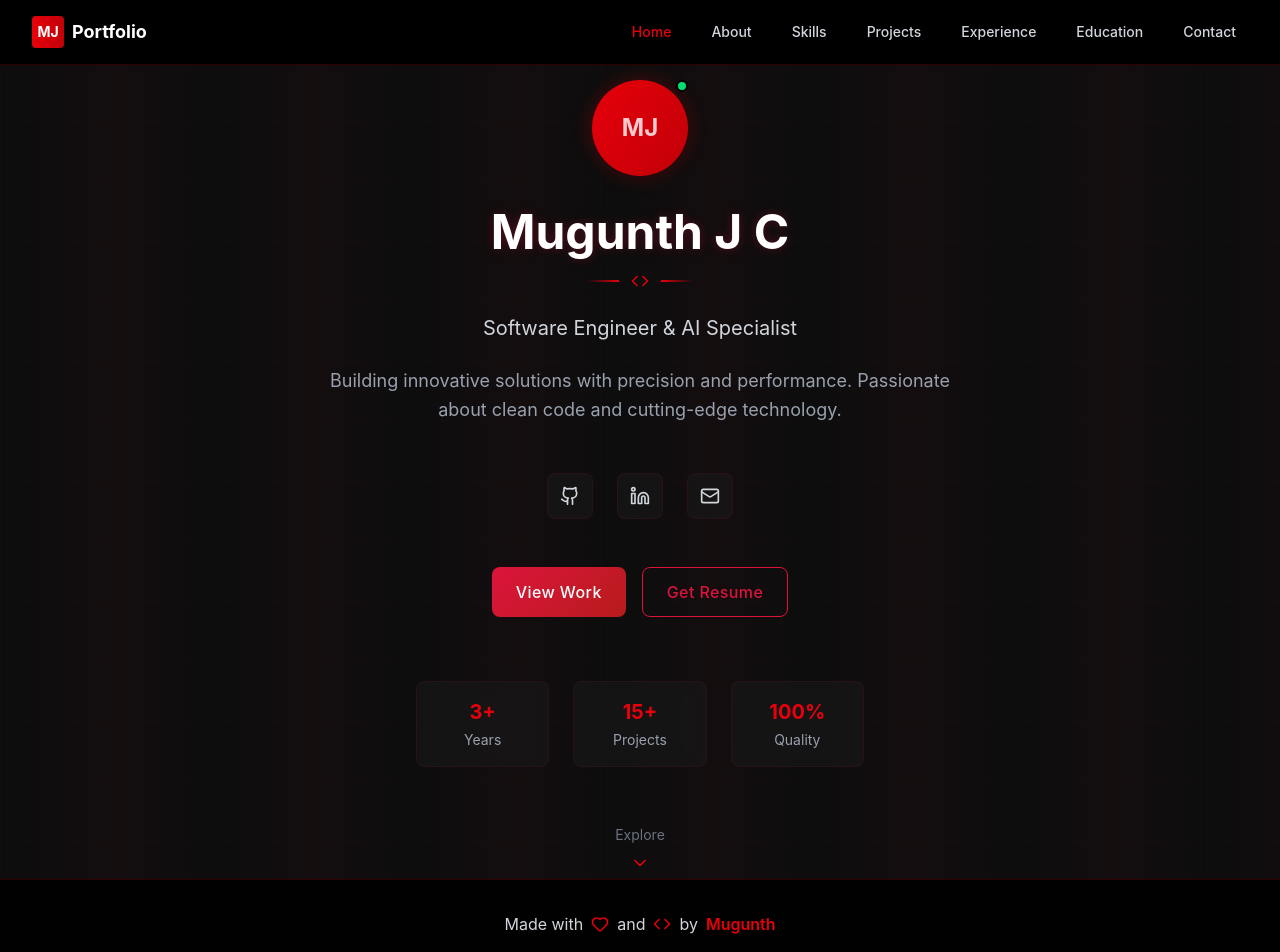
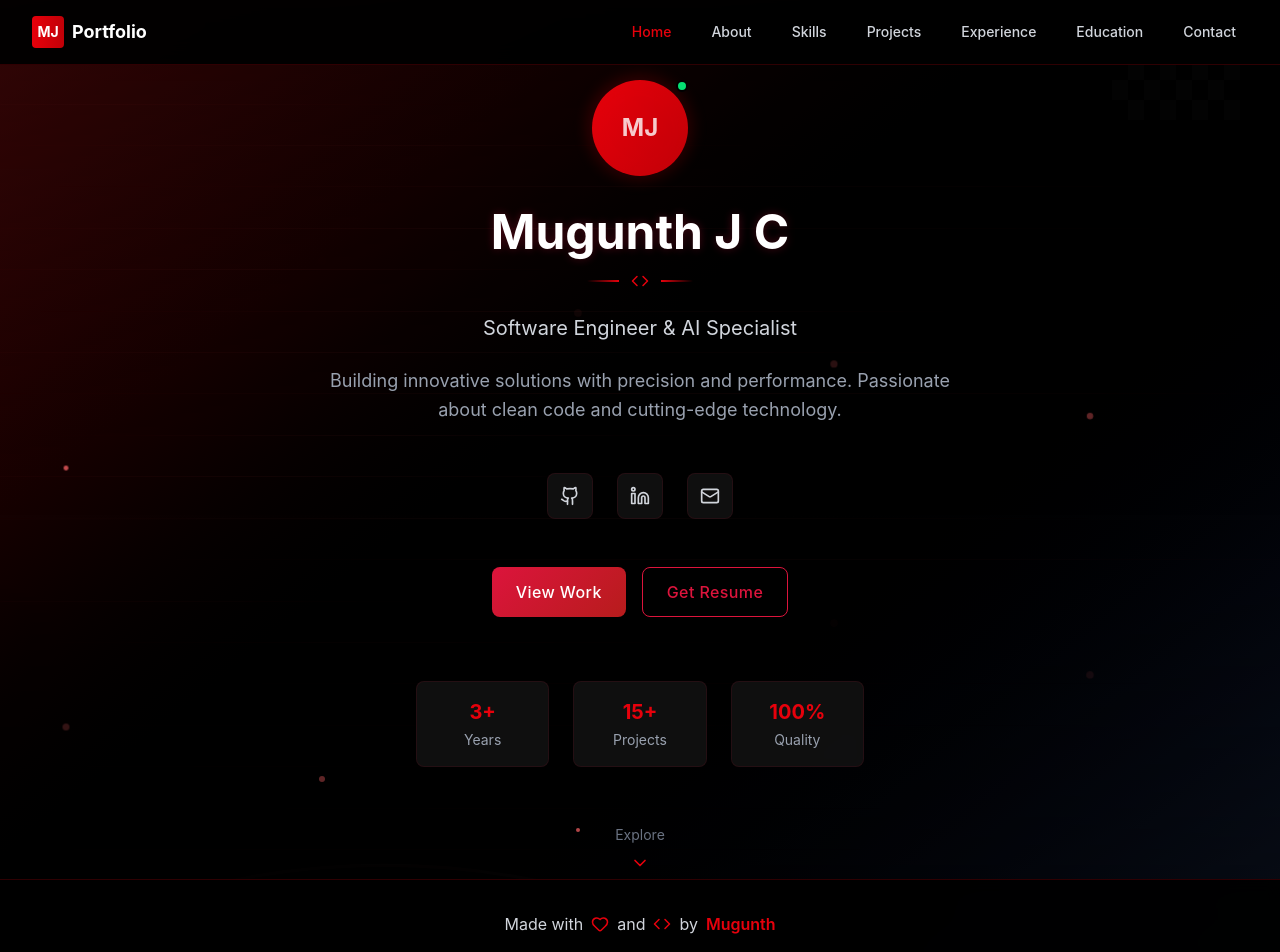
Before and after one commit to tabspacecoder/mugunthjc, a React (Vite) app: page / in a window 1280 px wide. Shown: the top 952 px of the page. Built offline with nearby package versions, Linux system fonts and the light colour scheme.

Commit message:
Changed theme and added data

```diff
--- a/src/App.jsx
+++ b/src/App.jsx
@@ -8,7 +8,6 @@ import Experience from './pages/Experience.jsx';
 import Education from './pages/Education.jsx';
 import Contact from './pages/Contact.jsx';
 import Footer from './components/Footer.jsx';
-import BackgroundAnimation from './components/BackgroundAnimation.jsx';
 import ClickSpark from './animations/ClickSpark.jsx';
 
 function App() {
@@ -36,9 +35,81 @@ function App() {
   };
 
   return (
-    <div className="min-h-screen ferrari-gradient ferrari-grid relative">
-      <BackgroundAnimation />
-      <Navigation activeSection={activeSection} setActiveSection={setActiveSection} />
+    <div className="min-h-screen relative overflow-hidden bg-gradient-to-br from-red-950 via-black to-gray-900">
+    {/* F1 Racing Background Elements */}
+    <div className="absolute inset-0 opacity-10">
+      {/* Racing stripes */}
+      <div className="absolute top-0 left-0 w-full h-2 bg-gradient-to-r from-red-500 via-white to-red-500"></div>
+      <div className="absolute bottom-0 left-0 w-full h-2 bg-gradient-to-r from-red-500 via-white to-red-500"></div>
+
+      {/* Checkered flag pattern */}
+      <div className="absolute top-10 right-10 w-32 h-20 opacity-20">
+        <div className="grid grid-cols-8 grid-rows-4 w-full h-full">
+          {Array.from({ length: 32 }, (_, i) => (
+            <div
+              key={i}
+              className={`${
+                (Math.floor(i / 8) + (i % 8)) % 2 === 0 ? 'bg-white' : 'bg-black'
+              }`}
+            ></div>
+          ))}
+        </div>
+      </div>
+
+      {/* Speed lines */}
+      <div className="absolute inset-0">
+        {Array.from({ length: 20 }, (_, i) => (
+          <div
+            key={i}
+            className="absolute h-px bg-gradient-to-r from-transparent via-red-400 to-transparent animate-pulse"
+            style={{
+              top: `${10 + i * 4}%`,
+              left: `${-20 + (i % 3) * 10}%`,
+              width: `${60 + (i % 4) * 20}%`,
+              animationDelay: `${i * 0.1}s`,
+              opacity: 0.3 - (i * 0.01)
+            }}
+          ></div>
+        ))}
+      </div>
+
+      {/* Circuit track curves */}
+      <svg className="absolute bottom-0 left-0 w-full h-64 opacity-20" viewBox="0 0 1200 300">
+        <path
+          d="M0,150 Q300,50 600,150 T1200,150"
+          stroke="url(#trackGradient)"
+          strokeWidth="4"
+          fill="none"
+        />
+        <defs>
+          <linearGradient id="trackGradient" x1="0%" y1="0%" x2="100%" y2="0%">
+            <stop offset="0%" stopColor="#ef4444" />
+            <stop offset="50%" stopColor="#ffffff" />
+            <stop offset="100%" stopColor="#ef4444" />
+          </linearGradient>
+        </defs>
+      </svg>
+    </div>
+
+    {/* Dynamic racing particles */}
+    <div className="absolute inset-0 pointer-events-none">
+      {Array.from({ length: 15 }, (_, i) => (
+        <div
+          key={i}
+          className="absolute w-1 h-1 bg-red-400 rounded-full animate-ping"
+          style={{
+            top: `${20 + (i * 5)}%`,
+            left: `${5 + (i % 5) * 20}%`,
+            animationDelay: `${i * 0.3}s`,
+            animationDuration: '2s'
+          }}
+        ></div>
+      ))}
+    </div>
+
+    {/* Gradient overlay for depth */}
+    <div className="absolute inset-0 bg-gradient-to-t from-black/50 via-transparent to-black/30"></div>
+    <Navigation activeSection={activeSection} setActiveSection={setActiveSection} />
       <main className="relative z-10">
         <ClickSpark
           sparkColor='#DC143C'
--- a/src/components/BackgroundAnimation.jsx
+++ /dev/null
@@ -1,24 +0,0 @@
-const BackgroundAnimation = () => {
-  return (
-    <>
-      {/* Ferrari particles */}
-      <div className="ferrari-particles">
-        <div className="ferrari-particle"></div>
-        <div className="ferrari-particle"></div>
-        <div className="ferrari-particle"></div>
-        <div className="ferrari-particle"></div>
-        <div className="ferrari-particle"></div>
-        <div className="ferrari-particle"></div>
-        <div className="ferrari-particle"></div>
-        <div className="ferrari-particle"></div>
-        <div className="ferrari-particle"></div>
-        <div className="ferrari-particle"></div>
-      </div>
-
-      {/* Racing lines */}
-      <div className="racing-lines"></div>
-    </>
-  );
-};
-
-export default BackgroundAnimation;
--- a/src/components/Stepper.jsx
+++ b/src/components/Stepper.jsx
@@ -58,7 +58,7 @@ export default function Stepper({
       {...rest}
     >
       <div
-        className={`pl-0 ml-0 mx-auto w-full max-w-md rounded-4xl shadow-xl bg-slate-800/50 backdrop-blur-sm hover:bg-slate-800/70 transition-all duration-300 ${stepCircleContainerClassName}`}
+        className={`pl-0 ml-0 mx-auto w-full max-w-md rounded-4xl shadow-xl ferrari-card hover:scale-105 transition-all duration-300 space-x-4 ${stepCircleContainerClassName}`}
         style={{ border: "1px solid #222" }}
       >
         <div className={`${stepContainerClassName} flex w-full items-center p-8`}>
@@ -105,13 +105,13 @@ export default function Stepper({
         {!isCompleted && (
           <div className={`px-8 pb-8 ${footerClassName}`}>
             <div
-              className={`mt-10 flex ${currentStep !== 1 ? "justify-between" : "justify-end"
+              className={`mt-5 flex ${currentStep !== 1 ? "justify-between" : "justify-end"
                 }`}
             >
               {currentStep !== 1 && (
                 <button
                   onClick={handleBack}
-                  className={`duration-350 flex items-center justify-center rounded-full hover:bg-red-450 bg-red-500 py-1.5 px-3.5 font-medium tracking-tight text-white transition space-x-2 hover:scale-105 ${currentStep === 1
+                  className={`duration-350 flex items-center justify-center rounded-full hover:bg-red-400 bg-red-600 py-1.5 px-3.5 font-medium tracking-tight text-white transition space-x-2 hover:scale-105 ${currentStep === 1
                     ? "pointer-events-none opacity-50 text-neutral-400"
                     : "text-neutral-400 hover:text-white-700"
                     }`}
@@ -122,7 +122,7 @@ export default function Stepper({
               )}
               <button
                 onClick={isLastStep ? handleComplete : handleNext}
-                className="duration-350 flex items-center justify-center rounded-full hover:bg-purple-700 bg-purple-600 py-1.5 px-3.5 font-medium tracking-tight text-white transition space-x-2 hover:scale-105"
+                className="duration-350 flex items-center justify-center rounded-full hover:bg-red-800 bg-red-600 py-1.5 px-3.5 font-medium tracking-tight text-white transition space-x-2 hover:scale-105"
                 {...nextButtonProps}
     >
                 {isLastStep ? "Send Message" : nextButtonText}
@@ -218,9 +218,9 @@ function StepIndicator({ step, currentStep, onClickStep, disableStepIndicators }
     >
       <motion.div
         variants={{
-          inactive: { scale: 1, backgroundColor: "#222", color: "#a3a3a3" },
-          active: { scale: 1, backgroundColor: "#9810FA", color: "#9810FA" },
-          complete: { scale: 1, backgroundColor: "#9810FA", color: "#8200DB" },
+          inactive: { scale: 1, backgroundColor: "#222", color: "#C60008" },
+          active: { scale: 1, backgroundColor: "#C60008", color: "#C60008" },
+          complete: { scale: 1, backgroundColor: "#C60008", color: "#8200DB" },
         }}
         transition={{ duration: 0.3 }}
         className="flex h-8 w-8 items-center justify-center rounded-full font-semibold"
@@ -240,7 +240,7 @@ function StepIndicator({ step, currentStep, onClickStep, disableStepIndicators }
 function StepConnector({ isComplete }) {
   const lineVariants = {
     incomplete: { width: 0, backgroundColor: "transparent" },
-    complete: { width: "100%", backgroundColor: "#9810FA" },
+    complete: { width: "100%", backgroundColor: "#C60008" },
   };
 
   return (
--- a/src/pages/Contact.jsx
+++ b/src/pages/Contact.jsx
@@ -184,6 +184,7 @@ const Contact = () => {
                     <label htmlFor="name" className="block text-white font-medium text-sm">
                       Your Name
                     </label>
+                    <div className='pb-2'>
                       <input
                         type="text"
                         id="name"
@@ -195,6 +196,7 @@ const Contact = () => {
                         placeholder="Enter your full name"
                       />
                     </div>
+                  </div>
                 </Step>
 
                 <Step>
@@ -202,6 +204,7 @@ const Contact = () => {
                     <label htmlFor="email" className="block text-white font-medium text-sm">
                       Your Email
                     </label>
+                    <div className='pb-2'>
                       <input
                         type="email"
                         id="email"
@@ -209,9 +212,10 @@ const Contact = () => {
                         value={formData.email}
                         onChange={handleChange}
                         required
-                      className="w-full px-4 py-3 bg-gray-800/50 border border-red-600/30 rounded-lg text-white placeholder-gray-400 focus:outline-none focus:ring-2 focus:ring-red-600 focus:border-transparent transition-all duration-300"
+                        className="w-full px-4 pb-3 py-3 bg-gray-800/50 border border-red-600/30 rounded-lg text-white placeholder-gray-400 focus:outline-none focus:ring-2 focus:ring-red-600 focus:border-transparent transition-all duration-300"
                         placeholder="your.email@example.com"
                       />
+                    </div>
                   </div>
                 </Step>
 
@@ -220,6 +224,7 @@ const Contact = () => {
                     <label htmlFor="subject" className="block text-white font-medium text-sm">
                       Subject
                     </label>
+                    <div className='pb-2'>
                       <input
                         type="text"
                         id="subject"
@@ -227,9 +232,10 @@ const Contact = () => {
                         value={formData.subject}
                         onChange={handleChange}
                         required
-                      className="w-full px-4 py-3 bg-gray-800/50 border border-red-600/30 rounded-lg text-white placeholder-gray-400 focus:outline-none focus:ring-2 focus:ring-red-600 focus:border-transparent transition-all duration-300"
+                        className="w-full px-4 pb-3 py-3 bg-gray-800/50 border border-red-600/30 rounded-lg text-white placeholder-gray-400 focus:outline-none focus:ring-2 focus:ring-red-600 focus:border-transparent transition-all duration-300"
                         placeholder="Project collaboration, Job opportunity, etc."
                       />
+                    </div>
                   </div>
                 </Step>
 
@@ -245,7 +251,7 @@ const Contact = () => {
                       onChange={handleChange}
                       required
                       rows={5}
-                      className="w-full px-4 py-3 bg-gray-800/50 border border-red-600/30 rounded-lg text-white placeholder-gray-400 focus:outline-none focus:ring-2 focus:ring-red-600 focus:border-transparent transition-all duration-300 resize-none"
+                      className="w-full pb-3 px-4 py-3 bg-gray-800/50 border border-red-600/30 rounded-lg text-white placeholder-gray-400 focus:outline-none focus:ring-2 focus:ring-red-600 focus:border-transparent transition-all duration-300 resize-none"
                       placeholder="Tell me about your project..."
                     />
                   </div>
```
Lines whose indentation alone changed are shown as unchanged.
